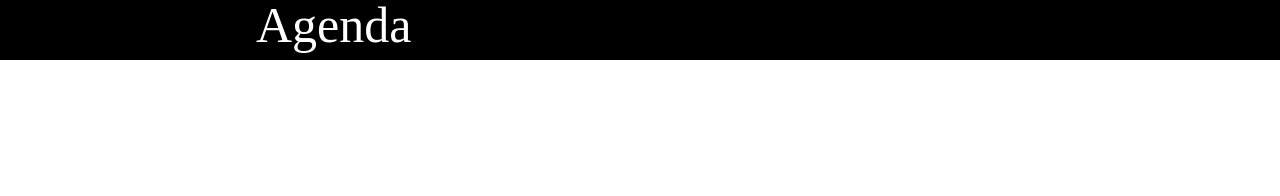
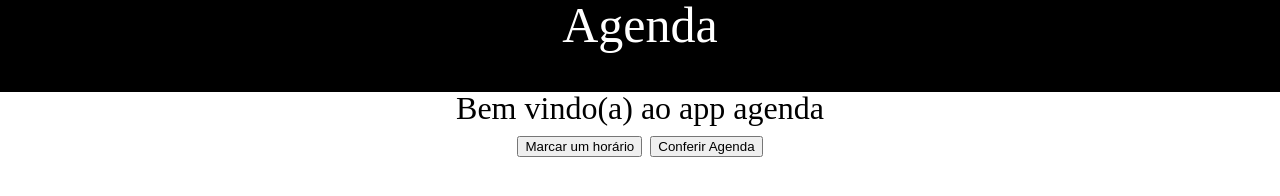
Before and after one commit to PdrOak/Agenda, a plain HTML site: page index.html in a window 1280 px wide. Drawn offline with Linux system fonts and the light colour scheme.

Commit message:
Arrumando alinhamento da pagina

```diff
--- a/css/index.css
+++ b/css/index.css
@@ -4,9 +4,9 @@ header {
 }
 
 .container{
-	width: 60%;
-	height: 100%;
-	margin: 0 auto;
+	text-align: center;
+	font-size: 2em;
+	margin: 0 0 1em;
 }
 
 .titulo {
@@ -14,3 +14,8 @@ header {
 	position: relative;
 	color: white;
 }
+
+
+.nav {
+
+}
--- a/index.html
+++ b/index.html
@@ -13,7 +13,16 @@
 			<div class="container">
 				<h1 class="titulo">Agenda</h1>
 			</div>
+		</header>
 
-		</header>
+		<main>
+			<section class="container">
+				<div class="nav">
+					<h2>Bem vindo(a) ao app agenda</h2>
+					<button>Marcar um horário</button>
+					<button>Conferir Agenda</button>
+				</div>
+			</section>
+		</main>
 	</body>
 </html>
```
